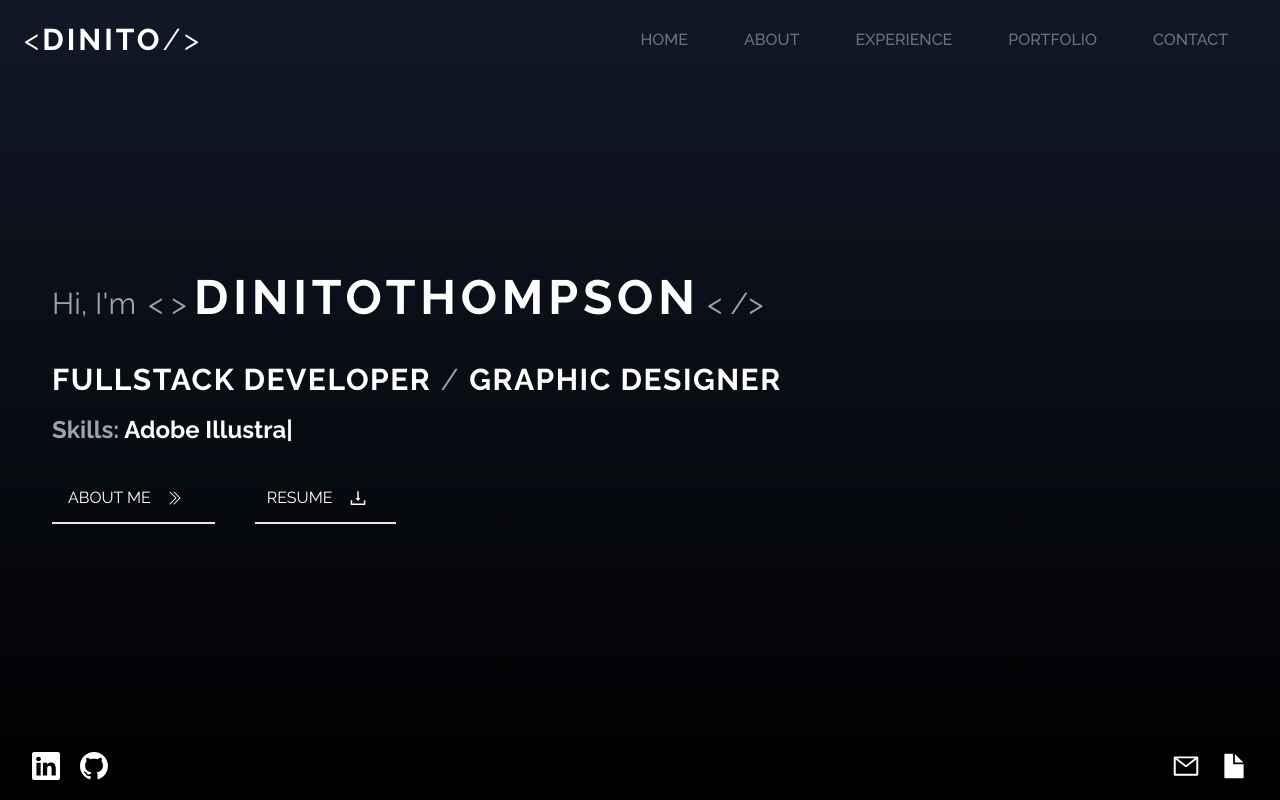
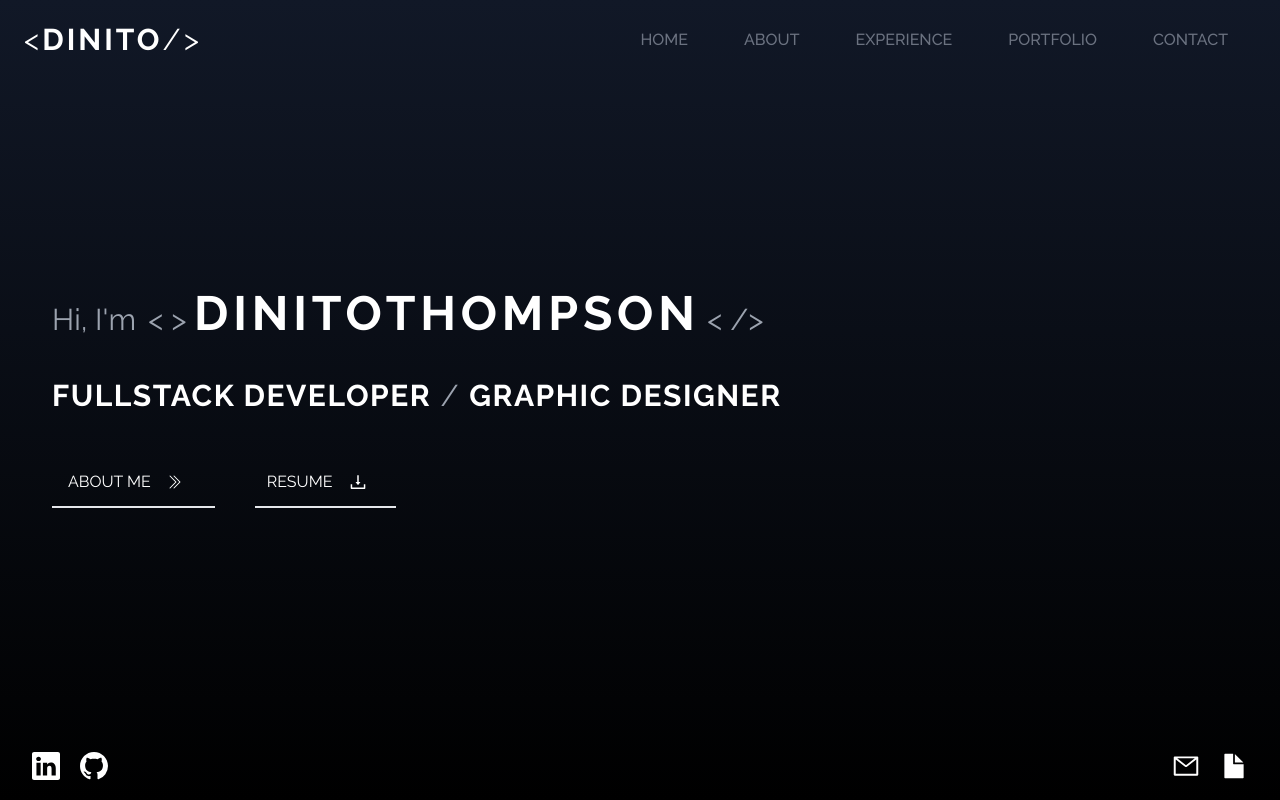
Before and after one commit to DinitoThompson/dinito-thompson-porfolio, a React (Create React App) app: page / in a window 1280 px wide. Shown: the top 800 px of the page. Built offline with nearby package versions, Linux system fonts and the light colour scheme.

Commit message:
Removed React Type Dependency

```diff
--- a/package.json
+++ b/package.json
@@ -2,9 +2,6 @@
   "name": "react_dinito_thompson",
   "version": "0.1.0",
   "private": true,
-  "engines": {
-    "npm": "16.x"
-  },
   "dependencies": {
     "@emailjs/browser": "^3.6.2",
     "@headlessui/react": "^1.6.5",
@@ -14,10 +11,8 @@
     "react": "^18.2.0",
     "react-dom": "^18.2.0",
     "react-icons": "^4.4.0",
-    "react-parallax": "^3.5.1",
     "react-scripts": "5.0.1",
     "react-scroll": "^1.8.7",
-    "react-typed": "^1.2.0",
     "swiper": "^8.2.5",
     "web-vitals": "^2.1.4"
   },
--- a/src/components/Home.jsx
+++ b/src/components/Home.jsx
@@ -2,7 +2,7 @@ import Resume from "../assets/document/Dinito R. Thompson - Resume.pdf";
 import { BsChevronDoubleDown } from "react-icons/bs";
 import { AiOutlineDownload } from "react-icons/ai";
 import { Link } from "react-scroll";
-import Typed from "react-typed";
+// import Typed from "react-typed";
 import React from "react";
 
 const Hero = () => {
@@ -27,9 +27,9 @@ const Hero = () => {
             Designer
           </p>
         </div>
-        <p className="md:text-2xl text-xl font-bold text-gray-400">
+        {/* <p className="md:text-2xl text-xl font-bold text-gray-400">
           <span>Skills: </span>
-          <Typed
+          <p
             className="text-white z-0"
             strings={[
               "React.js",
@@ -48,7 +48,7 @@ const Hero = () => {
             backDelay={500}
             loop
           />
-        </p>
+        </p> */}
         <div className="flex flex-row space-x-10">
           <button className="text-white uppercase group border-b-2 px-4 py-3 my-7 flex items-center duration-500">
             <Link
```
Also changed, not shown: 1 other file (tests, documents, lock files or other folders).
